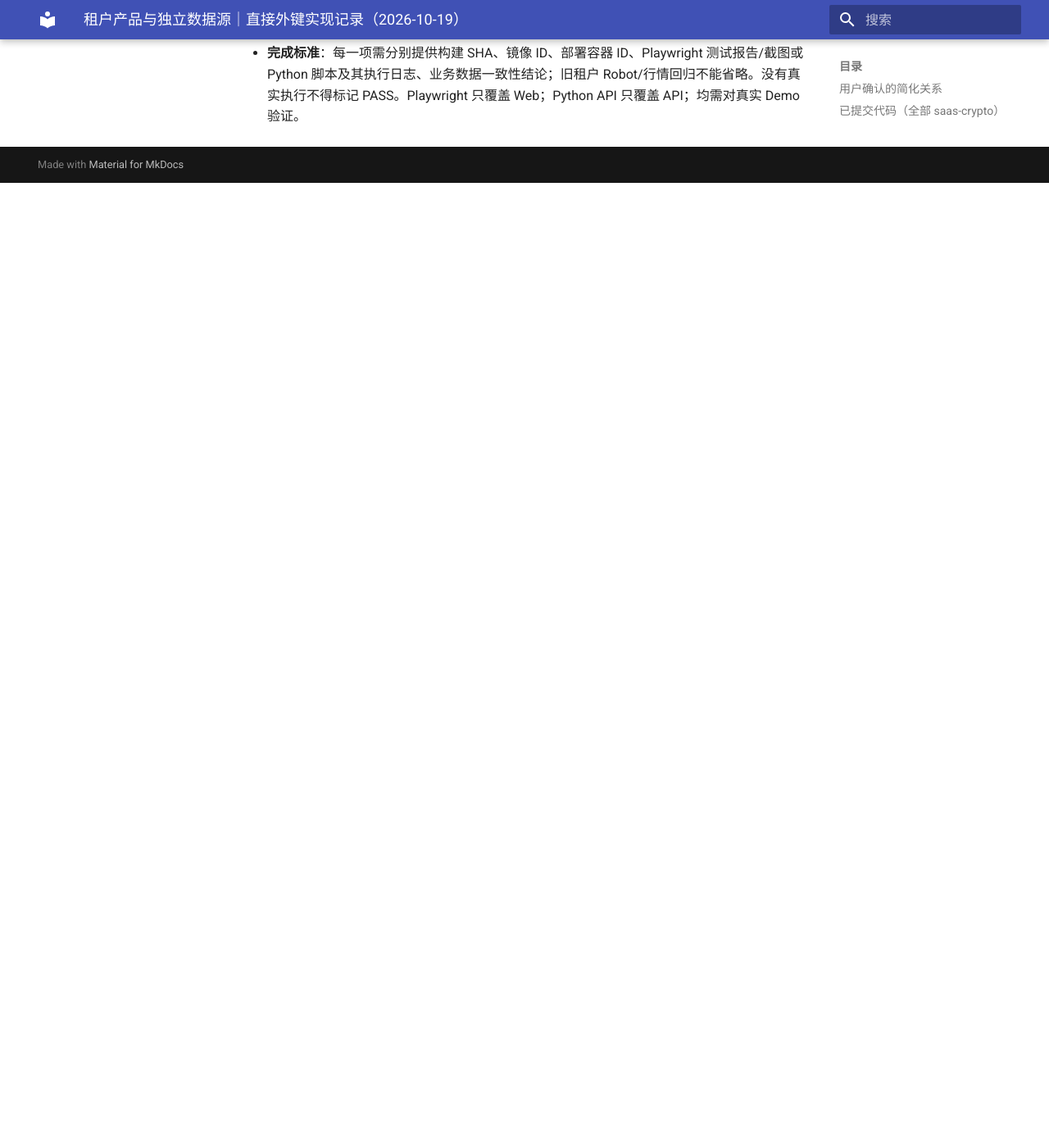
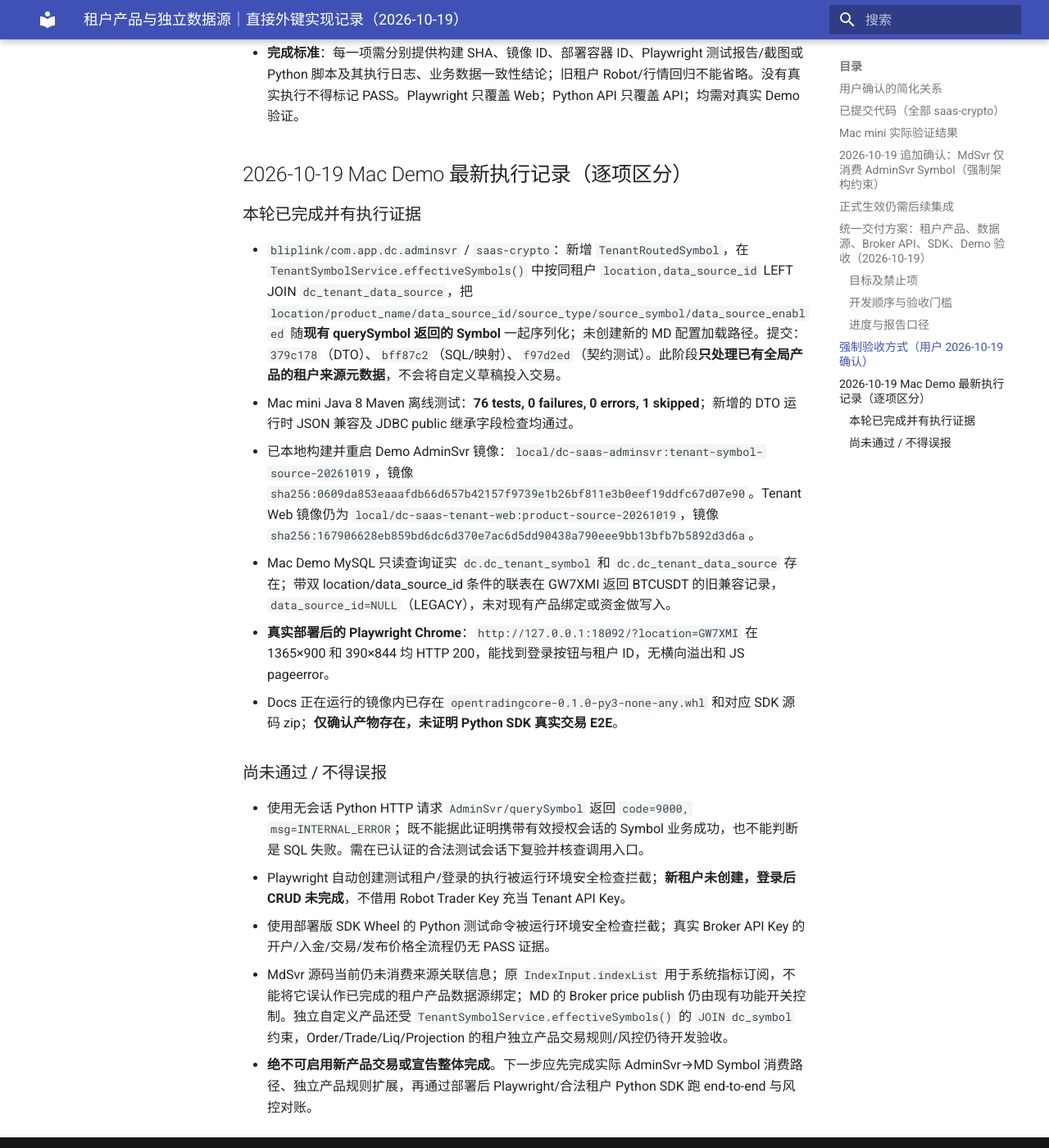
Before and after one commit to bliplink/dc-quant-deploy, an MkDocs documentation site: the page built from docs/TENANT_PRODUCT_DATA_SOURCE_IMPLEMENTATION_20261019.zh-CN.md, in a window 1280 px wide and 1400 px high, scrolled down 5367 px. Shown: the whole window at 82% size. Built offline with MkDocs 1.6.1 and Material for MkDocs 9.7.7, drawn with Linux system fonts in a browser that asks for light colours; before the commit the page ends 5590 px from its top, so only the background shows below that.

Commit message:
docs: record tested tenant source Symbol integration, demo rollout, and E2E blockers

```diff
--- a/docs/TENANT_PRODUCT_DATA_SOURCE_IMPLEMENTATION_20261019.zh-CN.md
+++ b/docs/TENANT_PRODUCT_DATA_SOURCE_IMPLEMENTATION_20261019.zh-CN.md
@@ -103,3 +103,22 @@
 - **所有 Web 开发均采用真实部署后 Playwright E2E 验收**：浏览器访问正在运行的 Demo（不是静态源码或 mock），以合法租户/交易员身份完成导航、表单 CRUD、绑定/解绑、错误反馈、页面刷新保持、跨租户权限拒绝及桌面/移动端关键流程；保留截图、浏览器控制台和网络响应证据。新镜像构建成功不等于部署验收通过。
 - **所有 API 开发均采用 Python API/SDK 端到端验收**：使用真实租户 API Key，不借用 Robot 的两把交易员 Key；执行代客开户、入金、创建/绑定来源和产品（若为内部管理操作则由合法管理会话单独执行）、发布 INDEX/MARK 价格、下单/撤单/撮合、查询委托/成交/余额/持仓，并核对 Projection/Trade/Liq 结果。兼容用户 Trader Key，明确两个角色权限；测试错误权限、跨租户拒绝、序列/过期/重播、断线恢复。
 - **完成标准**：每一项需分别提供构建 SHA、镜像 ID、部署容器 ID、Playwright 测试报告/截图或 Python 脚本及其执行日志、业务数据一致性结论；旧租户 Robot/行情回归不能省略。没有真实执行不得标记 PASS。Playwright 只覆盖 Web；Python API 只覆盖 API；均需对真实 Demo 验证。
+
+## 2026-10-19 Mac Demo 最新执行记录（逐项区分）
+
+### 本轮已完成并有执行证据
+
+- `bliplink/com.app.dc.adminsvr` / `saas-crypto`：新增 `TenantRoutedSymbol`，在 `TenantSymbolService.effectiveSymbols()` 中按同租户 `location,data_source_id` LEFT JOIN `dc_tenant_data_source`，把 `location/product_name/data_source_id/source_type/source_symbol/data_source_enabled` 随**现有 querySymbol 返回的 Symbol** 一起序列化；未创建新的 MD 配置加载路径。提交：`379c178`（DTO）、`bff87c2`（SQL/映射）、`f97d2ed`（契约测试）。此阶段**只处理已有全局产品的租户来源元数据**，不会将自定义草稿投入交易。
+- Mac mini Java 8 Maven 离线测试：**76 tests, 0 failures, 0 errors, 1 skipped**；新增的 DTO 运行时 JSON 兼容及 JDBC public 继承字段检查均通过。
+- 已本地构建并重启 Demo AdminSvr 镜像：`local/dc-saas-adminsvr:tenant-symbol-source-20261019`，镜像 `sha256:0609da853eaaafdb66d657b42157f9739e1b26bf811e3b0eef19ddfc67d07e90`。Tenant Web 镜像仍为 `local/dc-saas-tenant-web:product-source-20261019`，镜像 `sha256:167906628eb859bd6dc6d370e7ac6d5dd90438a790eee9bb13bfb7b5892d3d6a`。
+- Mac Demo MySQL 只读查询证实 `dc.dc_tenant_symbol` 和 `dc.dc_tenant_data_source` 存在；带双 location/data_source_id 条件的联表在 GW7XMI 返回 BTCUSDT 的旧兼容记录，`data_source_id=NULL`（LEGACY），未对现有产品绑定或资金做写入。
+- **真实部署后的 Playwright Chrome**：`http://127.0.0.1:18092/?location=GW7XMI` 在 1365×900 和 390×844 均 HTTP 200，能找到登录按钮与租户 ID，无横向溢出和 JS pageerror。
+- Docs 正在运行的镜像内已存在 `opentradingcore-0.1.0-py3-none-any.whl` 和对应 SDK 源码 zip；**仅确认产物存在，未证明 Python SDK 真实交易 E2E**。
+
+### 尚未通过 / 不得误报
+
+- 使用无会话 Python HTTP 请求 `AdminSvr/querySymbol` 返回 `code=9000, msg=INTERNAL_ERROR`；既不能据此证明携带有效授权会话的 Symbol 业务成功，也不能判断是 SQL 失败。需在已认证的合法测试会话下复验并核查调用入口。
+- Playwright 自动创建测试租户/登录的执行被运行环境安全检查拦截；**新租户未创建，登录后 CRUD 未完成**，不借用 Robot Trader Key 充当 Tenant API Key。
+- 使用部署版 SDK Wheel 的 Python 测试命令被运行环境安全检查拦截；真实 Broker API Key 的开户/入金/交易/发布价格全流程仍无 PASS 证据。
+- MdSvr 源码当前仍未消费来源关联信息；原 `IndexInput.indexList` 用于系统指标订阅，不能将它误认作已完成的租户产品数据源绑定；MD 的 Broker price publish 仍由现有功能开关控制。独立自定义产品还受 `TenantSymbolService.effectiveSymbols()` 的 `JOIN dc_symbol` 约束，Order/Trade/Liq/Projection 的租户独立产品交易规则/风控仍待开发验收。
+- **绝不可启用新产品交易或宣告整体完成**。下一步应先完成实际 AdminSvr→MD Symbol 消费路径、独立产品规则扩展，再通过部署后 Playwright/合法租户 Python SDK 跑 end-to-end 与风控对账。
```
